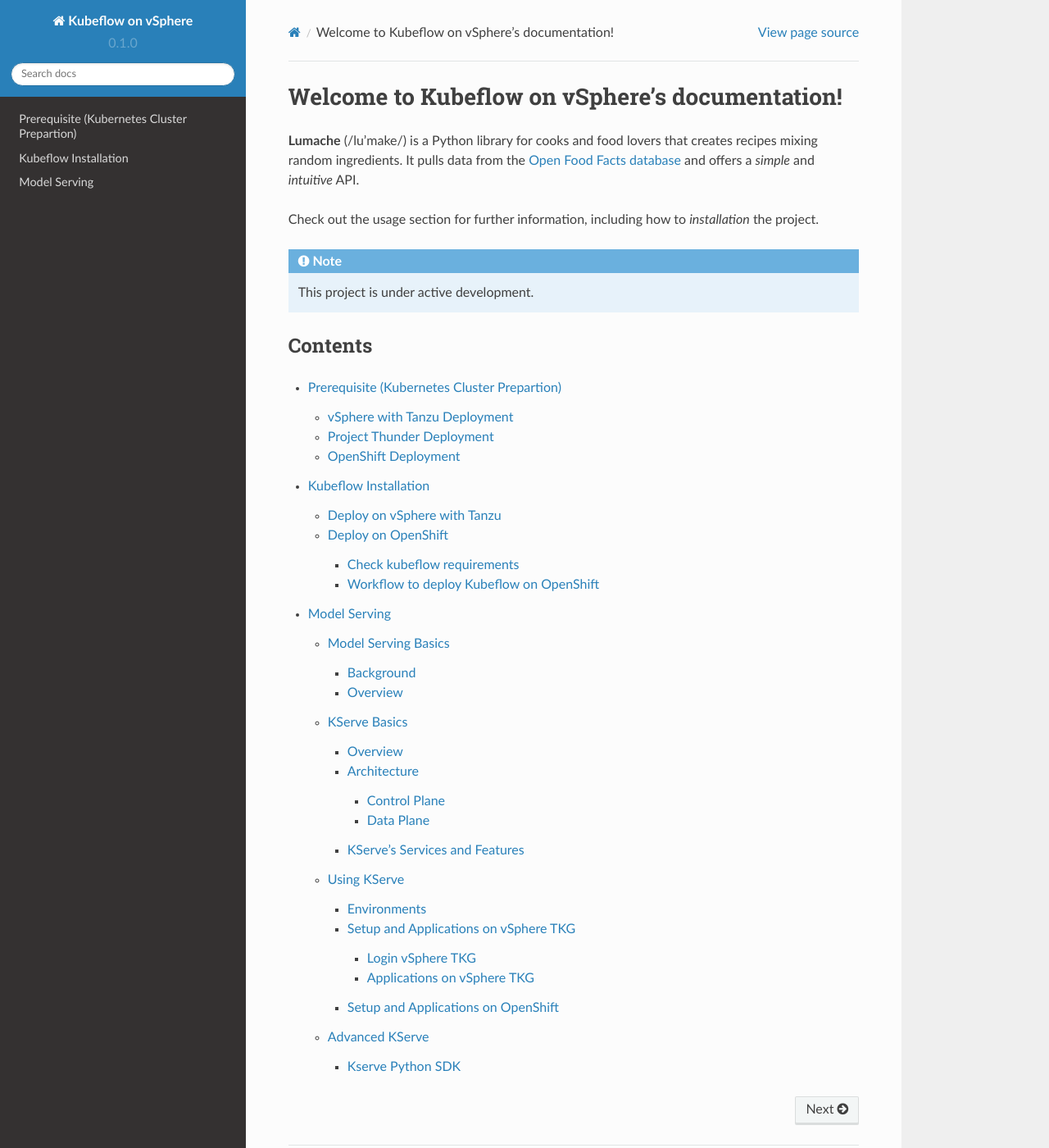
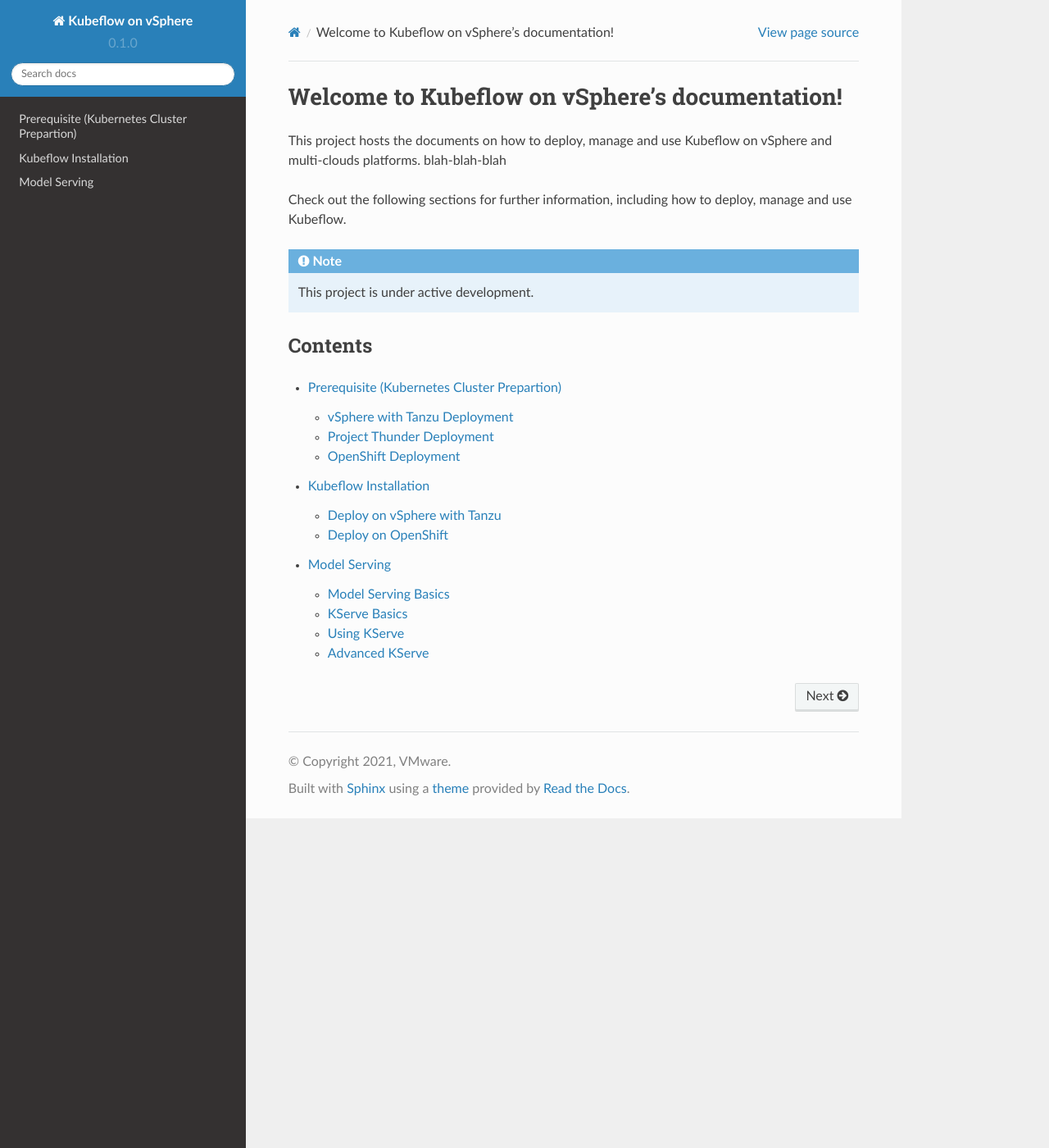
Before and after one commit to liuqi/kubeflow-on-vsphere-docs, a Sphinx documentation site: the page built from docs/source/index.rst, in a window 1280 px wide and 1400 px high. Shown: the whole window at 82% size. Built offline with Sphinx 7.4.7 and the Read the Docs theme 2.0.0, drawn with Linux system fonts in a browser that asks for light colours.

Commit message:
Update the index page

```diff
--- a/docs/source/index.rst
+++ b/docs/source/index.rst
@@ -1,13 +1,11 @@
 Welcome to Kubeflow on vSphere's documentation!
 ===============================================
 
-**Lumache** (/lu'make/) is a Python library for cooks and food lovers
-that creates recipes mixing random ingredients.
-It pulls data from the `Open Food Facts database <https://world.openfoodfacts.org/>`_
-and offers a *simple* and *intuitive* API.
+This project hosts the documents on how to deploy, manage and use Kubeflow
+on vSphere and multi-clouds platforms. blah-blah-blah
 
-Check out the usage section for further information, including
-how to `installation` the project.
+Check out the following sections for further information, including
+how to deploy, manage and use Kubeflow.
 
 .. note::
 
```
Also changed, not shown: other parts of docs/source/index.rst (+1 -0 lines).
